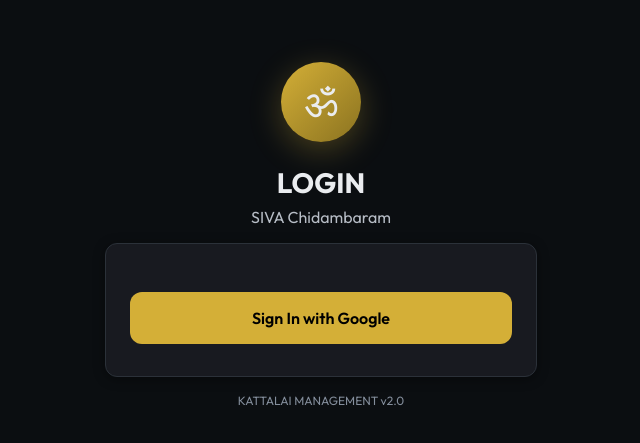
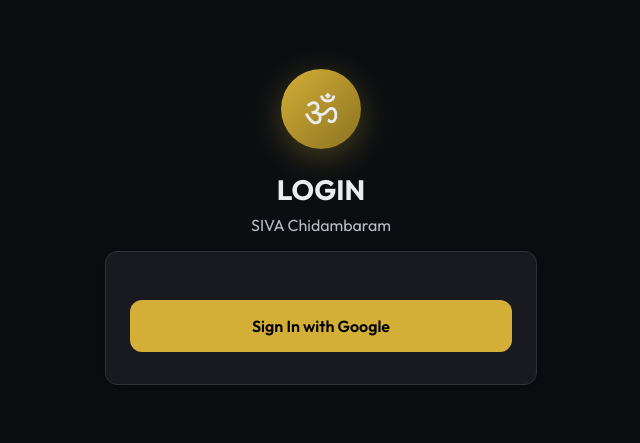
Before and after one commit to NALIBAK/kattalai, a React (Vite) app: page /kattalai/login in a window 1280 px wide. Shown: the part 165-608 px from the top of the page, without its empty margins (319-959 px from the left). Built offline with nearby package versions, Linux system fonts and the light colour scheme; no server answers.

Commit message:
Update AuthLayout.tsx
in login page KATTALAI MANAGEMENT v2.0 is removed

```diff
--- a/src/components/AuthLayout.tsx
+++ b/src/components/AuthLayout.tsx
@@ -20,7 +20,7 @@ export function AuthLayout({ children, title, subtitle }: { children: ReactNode;
       </div>
 
       <div className="mt-16 text-muted text-xs" style={{ textAlign: 'center' }}>
-        KATTALAI MANAGEMENT v2.0
+
       </div>
     </div>
   );
```
